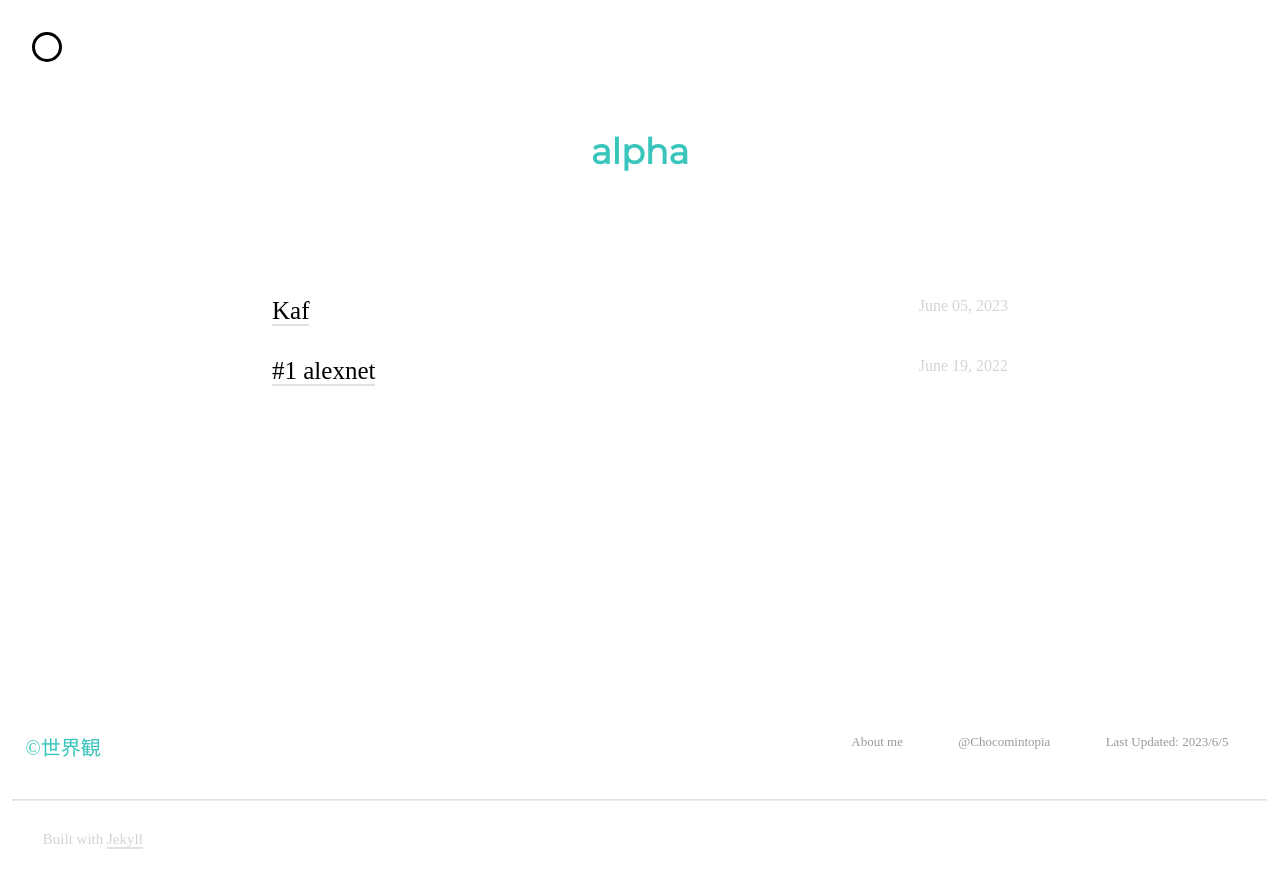
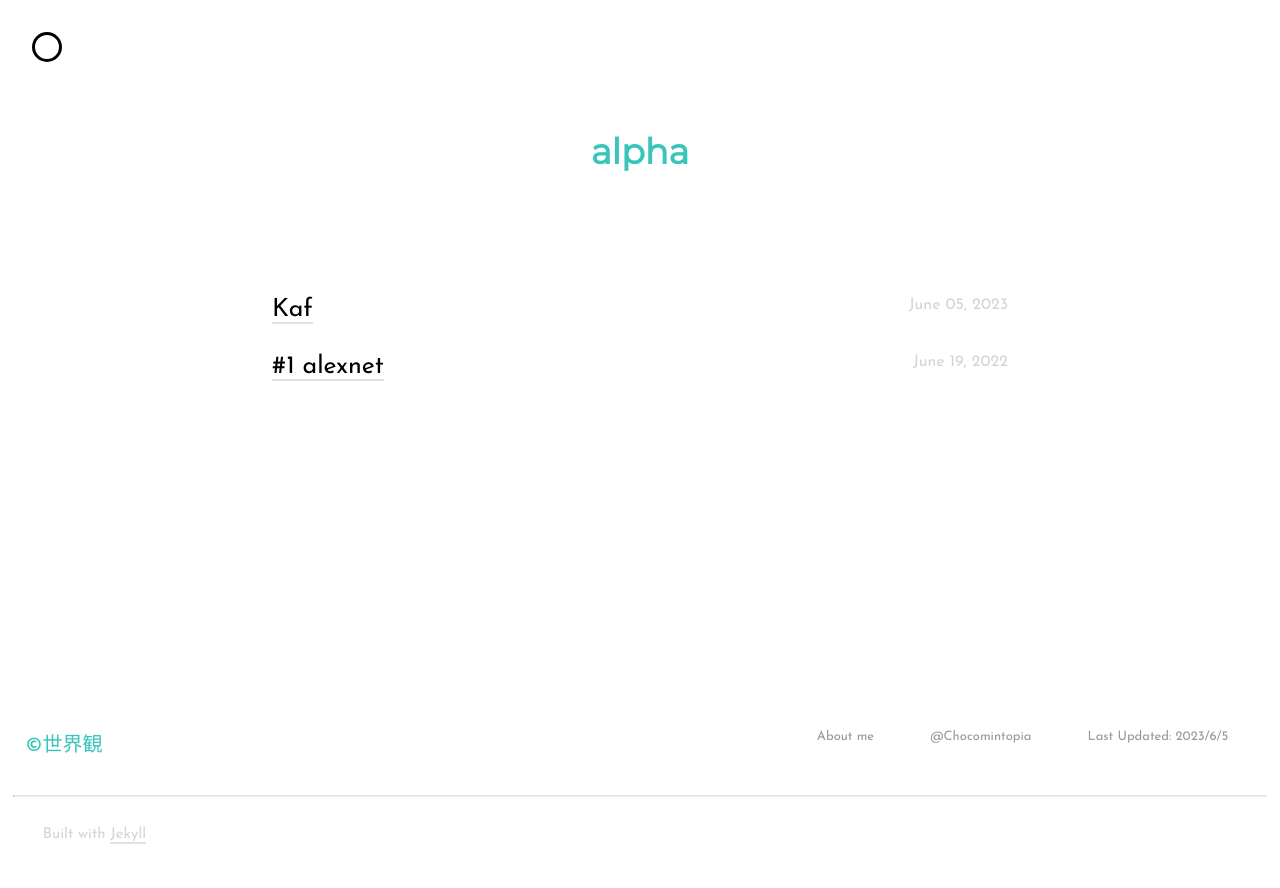
Before and after one commit to Chocomintopia/Chocomintopia.Github.io, a Jekyll site: the page built from index.html, in a window 1280 px wide. Shown: the top 888 px of the page. Built offline with Jekyll 4.4.1, drawn with Linux system fonts in a browser that asks for light colours; nearby versions of some CDN libraries; some web fonts are replaced; a script that is not in the unit is left out; the list of posts is cut into pages by our own code.

Commit message:
Update _vars.scss

```diff
--- a/_sass/_vars.scss
+++ b/_sass/_vars.scss
@@ -1,18 +1,18 @@
 @font-face{
-    font-family: 'FZFWZhuZiAOldMinchoR';
-    src: url("../fonts/FZFWZhuZiAOldMinchoR.woff2") format("woff2")
+    font-family: 'FZXBSJW';
+    src: url("../fonts/FZXBSJW.woff2") format("woff")
 }
 
 @font-face {
     font-family: 'Josefin Sans';
     src: local(''),
-         url('../fonts/josefin-sans-v15-latin-400.woff2') format('woff2'),
-         url('../fonts/josefin-sans-v15-latin-400.woff') format('woff');
+         url('../fonts/josefin-sans-v15-latin-regular.woff2') format('woff2'),
+         url('../fonts/josefin-sans-v15-latin-regular.woff') format('woff');
   }
 
 // Font stacks
 $font-stack-one: 'ubuntu';
-$font-stack-two: 'Josefin Sans', 'FZFWZhuZiAOldMinchoR';
+$font-stack-two: 'Josefin Sans', 'FZXBSJW';
 $font-stack-three: 'Montserrat';
 $code-font: 'consolas', 'Menlo', 'Roboto Mono', 'Roboto';
 
```
